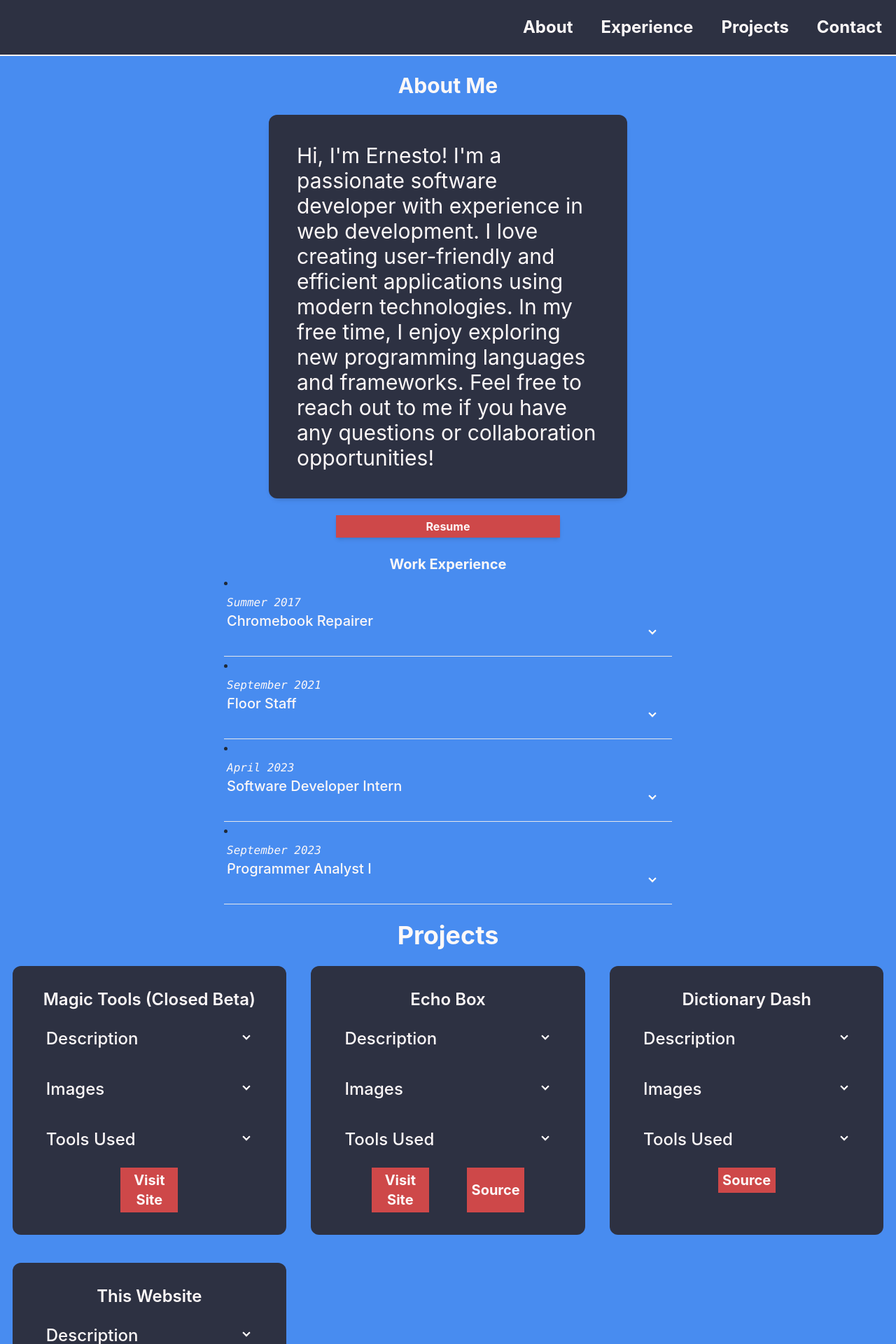
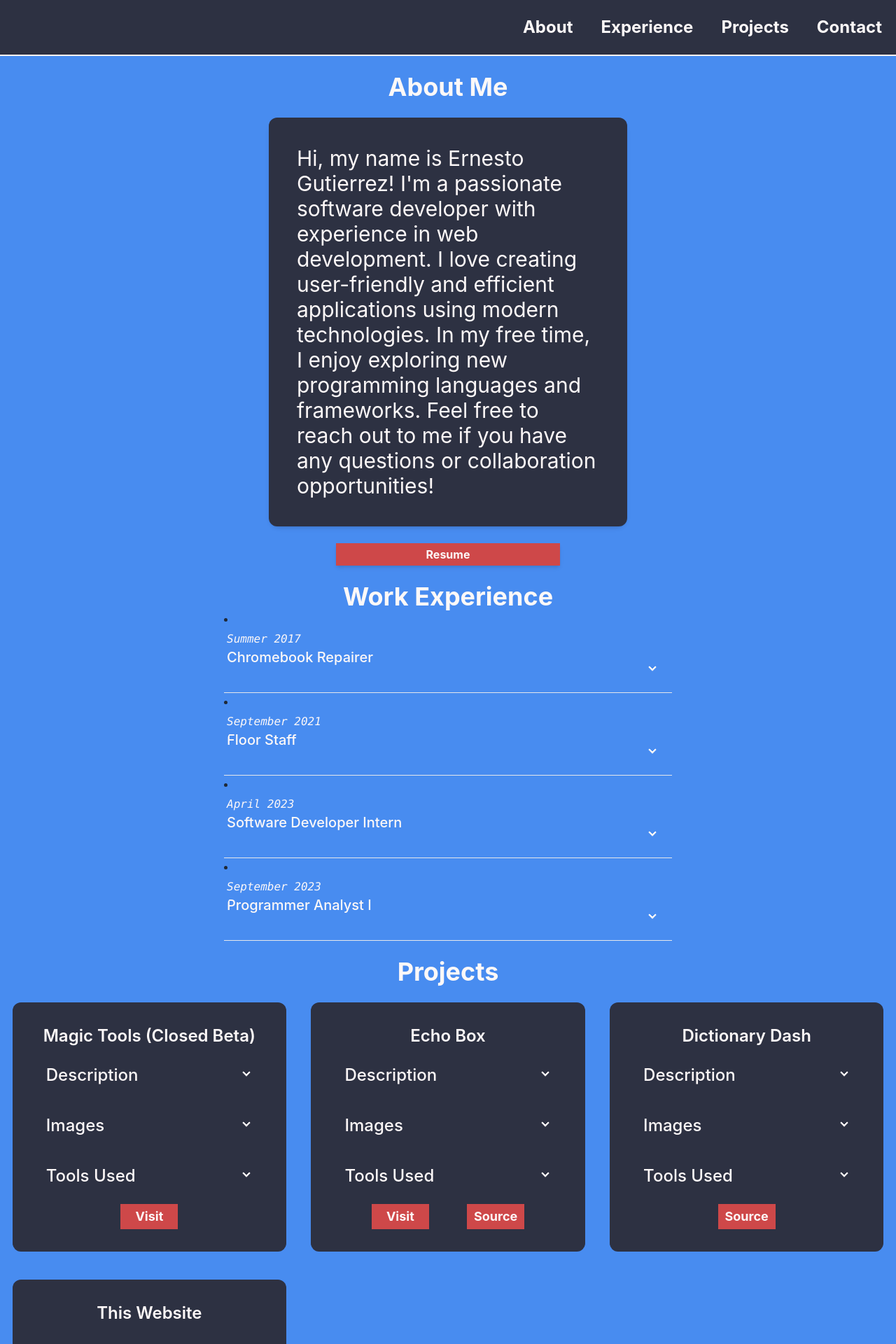
Before and after one commit to Ernest0G/portfolio, a React (Vite) app: page / in a window 1280 px wide. Shown: the top 1920 px of the page at 70% size. Built offline with nearby package versions, Linux system fonts and the light colour scheme.

Commit message:
Added styling for tablets

```diff
--- a/src/components/ProjectItem.tsx
+++ b/src/components/ProjectItem.tsx
@@ -10,7 +10,7 @@ const ProjectItem = ({ title, desc, live, git, index, images, tools }) => {
             <div className="collapse-content">
               <span className="text-white">
                 <div className="card w-full shadow-lg">
-                  <div className="card-body p-2 bg-black rounded-lg sm:text-2xl">
+                  <div className="card-body p-2 bg-black rounded-lg sm:text-xl md:text-xl lg:text2xl">
                     <p>{desc}</p>
                   </div>
                 </div>
@@ -59,11 +59,11 @@ const ProjectItem = ({ title, desc, live, git, index, images, tools }) => {
               </div>
             </div>
           </div>
-          <div className="w-full flex flex-row justify-evenly sm:text-xl">
+          <div className="w-full flex flex-row justify-evenly sm:text-xl md:text-lg">
             {live && (
               <button className="bg-primary w-1/4 p-1 font-bold">
                 <a href={live} target="#">
-                  Visit Site
+                  Visit
                 </a>
               </button>
             )}
--- a/src/pages/About.tsx
+++ b/src/pages/About.tsx
@@ -3,17 +3,17 @@ import Resume from "../assets/data/Resume.pdf";
 const About = () => {
   return (
     <div className="w-full flex flex-col justify-center items-center bg-accent">
-      <h1 id="About" className="text-xl sm:text-3xl font-bold text-white text-center">
+      <h1 id="About" className="text-xl sm:text-4xl font-bold text-white text-center">
         About Me
       </h1>
       <br></br>
-      <div className="card w-11/12 shadow-md sm:w-2/5">
+      <div className="card w-11/12 shadow-md sm:w-4/5 md:w-4/5 lg:w-2/5">
         <div className="card-body p-5 sm:p-10 bg-black rounded-md sm:rounded-xl">
           <p className="text-white sm:text-3xl">
-            Hi, I'm Ernesto! I'm a passionate software developer with experience in web development. I love creating
-            user-friendly and efficient applications using modern technologies. In my free time, I enjoy exploring new
-            programming languages and frameworks. Feel free to reach out to me if you have any questions or
-            collaboration opportunities!
+            Hi, my name is Ernesto Gutierrez! I'm a passionate software developer with experience in web development. I
+            love creating user-friendly and efficient applications using modern technologies. In my free time, I enjoy
+            exploring new programming languages and frameworks. Feel free to reach out to me if you have any questions
+            or collaboration opportunities!
           </p>
         </div>
       </div>
--- a/src/pages/Contact.tsx
+++ b/src/pages/Contact.tsx
@@ -1,31 +1,33 @@
 const Contact = () => {
   return (
     <div className="w-full h-screen gap-3 sm:gap-10 flex flex-col justify-center items-center bg-accent">
-      <h1 id="Contact" className="text-xl sm:text-3xl font-bold text-white text-center">
+      <h1 id="Contact" className="text-xl sm:text-4xl font-bold text-white text-center">
         Contact Me
       </h1>
-      <div className="w-3/4 sm:w-2/5 flex flex-col items-center justify-center">
-        <label htmlFor="email" className="form-label font-bold self-start text-white sm:text-2xl">
+      <div className="w-3/4 md:w-3/5 lg:w-2/5 flex flex-col items-center justify-center">
+        <label htmlFor="email" className="form-label font-bold self-start text-white sm:text-xl lg:text-2xl">
           Your Email:
         </label>
         <input
           name="email"
           type="email"
-          className="form-input w-full px-1 py-1 shadow-md border-2 outline-black text-black sm:text-2xl bg-white"
+          className="form-input w-full px-1 py-1 shadow-md border-2 outline-black text-black sm:text-xl lg:text-2xl bg-white"
         />
       </div>
-      <div className="w-3/4 sm:w-2/5 flex flex-col items-center justify-center">
-        <label htmlFor="body" className="form-label font-bold self-start text-white sm:text-2xl">
+      <div className="w-3/4 md:w-3/5 lg:w-2/5 flex flex-col items-center justify-center">
+        <label htmlFor="body" className="form-label font-bold self-start text-white sm:text-xl lg:text-2xl">
           Message:
         </label>
         <textarea
           name="body"
-          className="form-textarea w-full px-1 py-1 shadow-md border-2 outline-black text-black sm:text-2xl bg-white resize-none"
+          className="form-textarea w-full px-1 py-1 shadow-md border-2 outline-black text-black sm:text-xl lg:text-2xl bg-white resize-none"
           rows={12}
         />
       </div>
       <div className="w-full flex flex-col items-center justify-center">
-        <button className="w-2/5 sm:w-1/5 p-1 shadow-md font-bold bg-primary text-white sm:text-2xl">Send</button>
+        <button className="w-2/5 lg:w-1/5 p-1 shadow-md font-bold bg-primary text-white sm:text-xl lg:text-2xl">
+          Send
+        </button>
       </div>
     </div>
   );
--- a/src/pages/Experience.tsx
+++ b/src/pages/Experience.tsx
@@ -4,7 +4,7 @@ import { Jobs } from "../assets/data/jobs.js";
 const Experience = () => {
   return (
     <div className="w-full flex flex-col items-center justify-evenly">
-      <h1 id="Experience" className="text-xl font-bold text-white text-center">
+      <h1 id="Experience" className="text-xl sm:text-4xl font-bold text-white text-center">
         Work Experience
       </h1>
       <ul className="text-sm timeline timeline-snap-icon max-md:timeline-compact timeline-vertical sm:hidden">
@@ -21,7 +21,7 @@ const Experience = () => {
           );
         })}
       </ul>
-      <div className="hidden md:flex md:flex-col md:w-1/2">
+      <div className="hidden sm:flex sm:flex-col sm:w-1/2 md:w-11/12 lg:w-1/2">
         {Jobs.map((job, index) => {
           return (
             <TimelineItem
--- a/src/pages/Projects.tsx
+++ b/src/pages/Projects.tsx
@@ -9,7 +9,7 @@ const Projects = () => {
       </h1>
       <p className="sm:hidden text-center text-white">Swipe to see more projects</p>
       <br className="hidden sm:flex"></br>
-      <div className="carousel w-full sm:grid sm:grid-cols-3 sm:gap-y-10 sm:item">
+      <div className="carousel w-full sm:grid sm:grid-cols-2 md:grid-cols-2 lg:grid-cols-3 sm:gap-y-10">
         {ProjectsList.map((project, index) => {
           return (
             <ProjectItem
```
